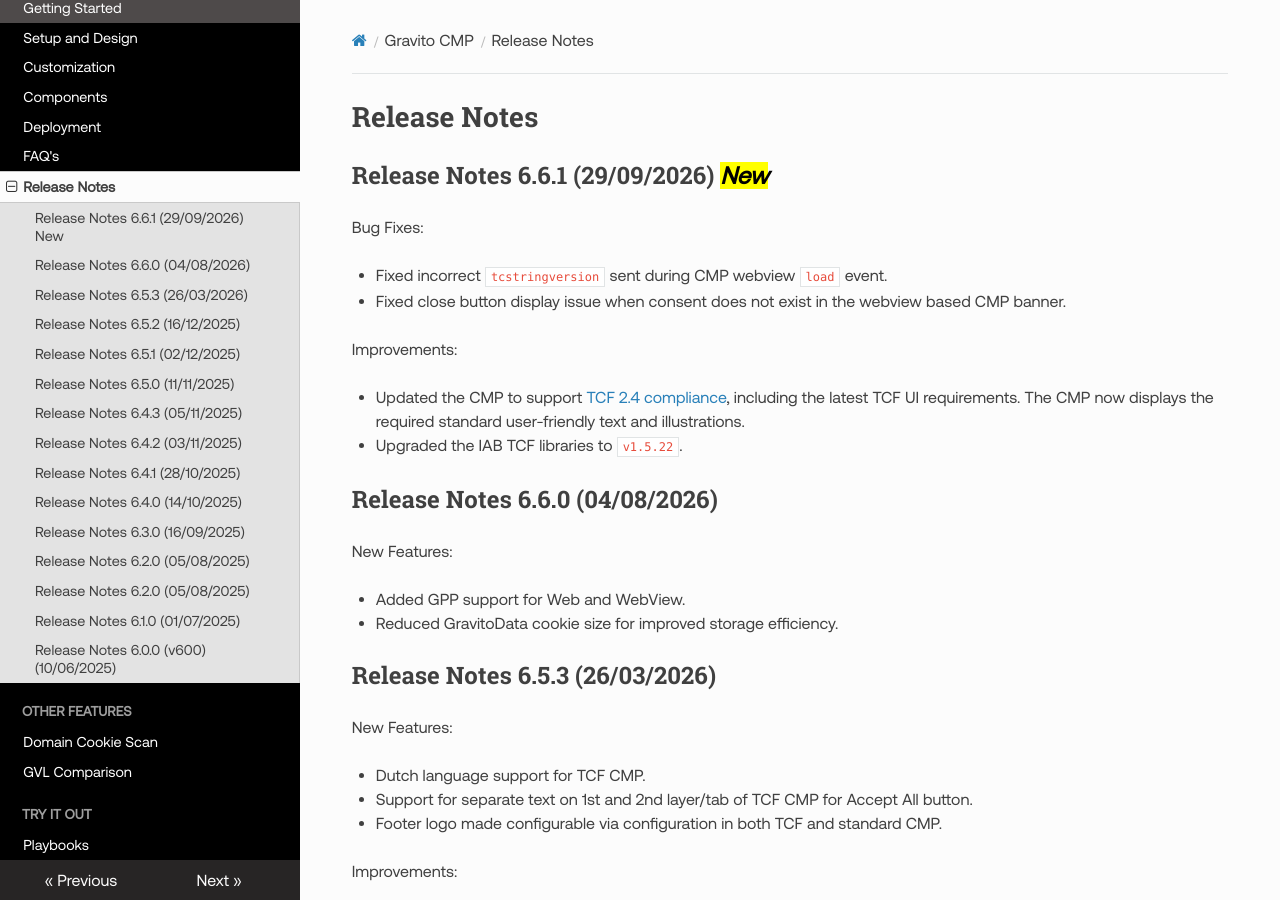
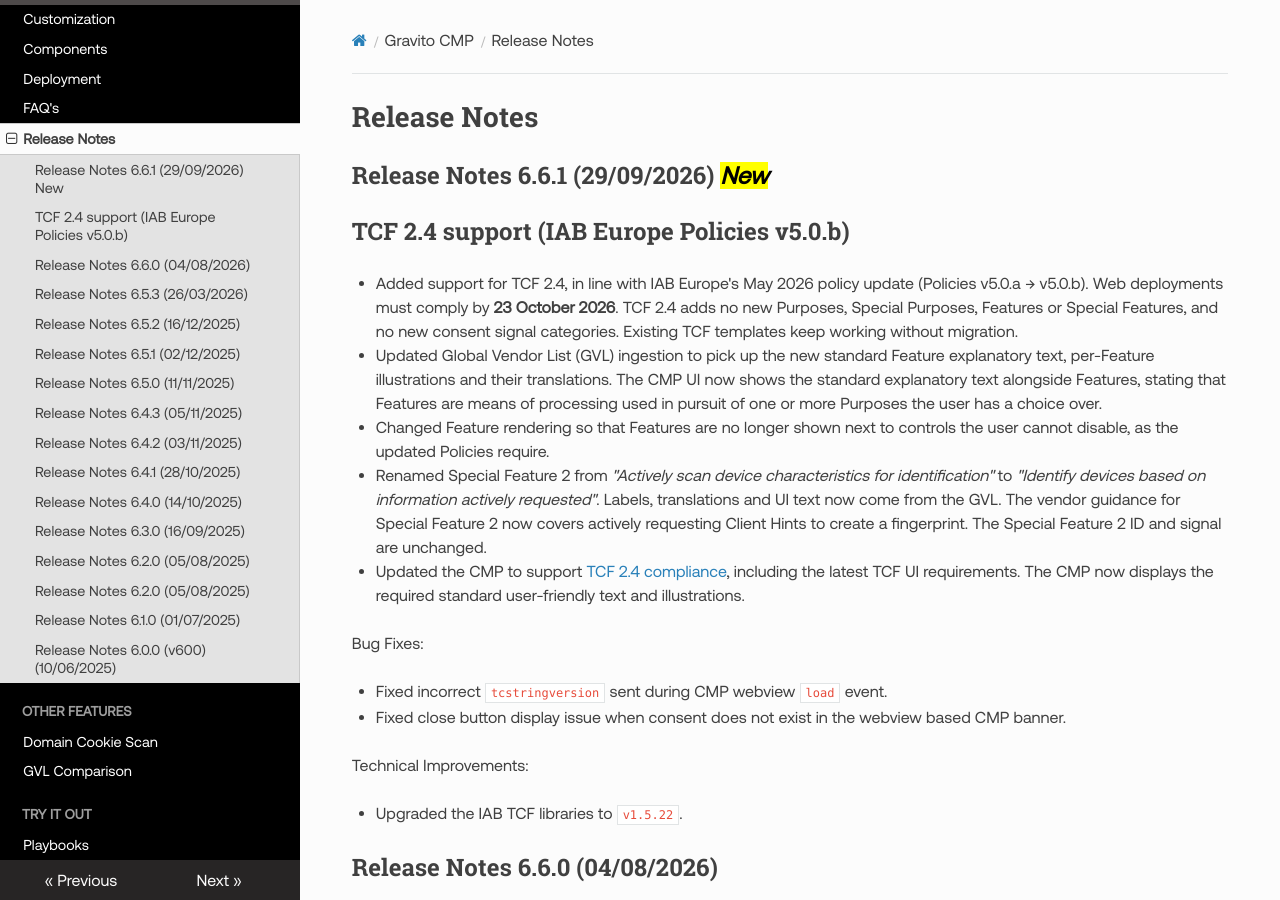
Before and after one commit to GravitoLtd/gravitoltd.github.io, an MkDocs documentation site: the page built from docs/Gravito_V6_CMP/Release_Notes.md, in a window 1280 px wide and 900 px high. Built offline with MkDocs 1.6.1, drawn with Linux system fonts in a browser that asks for light colours; nearby versions of some CDN libraries; comment, search, counter and statistics services are not loaded.

Commit message:
notes about tcf 2.4

```diff
--- a/docs/Gravito_V6_CMP/Release_Notes.md
+++ b/docs/Gravito_V6_CMP/Release_Notes.md
@@ -1,15 +1,23 @@
 # Release Notes
 
 ## Release Notes 6.6.1 (29/09/2026) <mark>New</mark>
+
+## TCF 2.4 support (IAB Europe Policies v5.0.b)
+
+* Added support for TCF 2.4, in line with IAB Europe's May 2026 policy update (Policies v5.0.a → v5.0.b). Web deployments must comply by **23 October 2026**. TCF 2.4 adds no new Purposes, Special Purposes, Features or Special Features, and no new consent signal categories. Existing TCF templates keep working without migration.
+* Updated Global Vendor List (GVL) ingestion to pick up the new standard Feature explanatory text, per-Feature illustrations and their translations. The CMP UI now shows the standard explanatory text alongside Features, stating that Features are means of processing used in pursuit of one or more Purposes the user has a choice over.
+* Changed Feature rendering so that Features are no longer shown next to controls the user cannot disable, as the updated Policies require.
+* Renamed Special Feature 2 from *"Actively scan device characteristics for identification"* to *"Identify devices based on information actively requested"*. Labels, translations and UI text now come from the GVL. The vendor guidance for Special Feature 2 now covers actively requesting Client Hints to create a fingerprint. The Special Feature 2 ID and signal are unchanged.
+- Updated the CMP to support [TCF 2.4 compliance](https://iabeurope.eu/wp-content/uploads/TCF_V-CMP_comms_TCFpoliciesAmendmentsMulti-deviceConsentTCFUIimprovementsSpecialFeature2Clarification_290526_IABEurope.pdf), including the latest TCF UI requirements. The CMP now displays the required standard user-friendly text and illustrations.
 
 Bug Fixes:
 
 - Fixed incorrect `tcstringversion` sent during CMP webview `load` event.
 - Fixed close button display issue when consent does not exist in the webview based CMP banner.
 
-Improvements:
 
-- Updated the CMP to support [TCF 2.4 compliance](https://iabeurope.eu/wp-content/uploads/TCF_V-CMP_comms_TCFpoliciesAmendmentsMulti-deviceConsentTCFUIimprovementsSpecialFeature2Clarification_290526_IABEurope.pdf), including the latest TCF UI requirements. The CMP now displays the required standard user-friendly text and illustrations.
+Technical Improvements:
+
 - Upgraded the IAB TCF libraries to `v1.5.22`.
 
 ## Release Notes 6.6.0 (04/08/2026)
```
